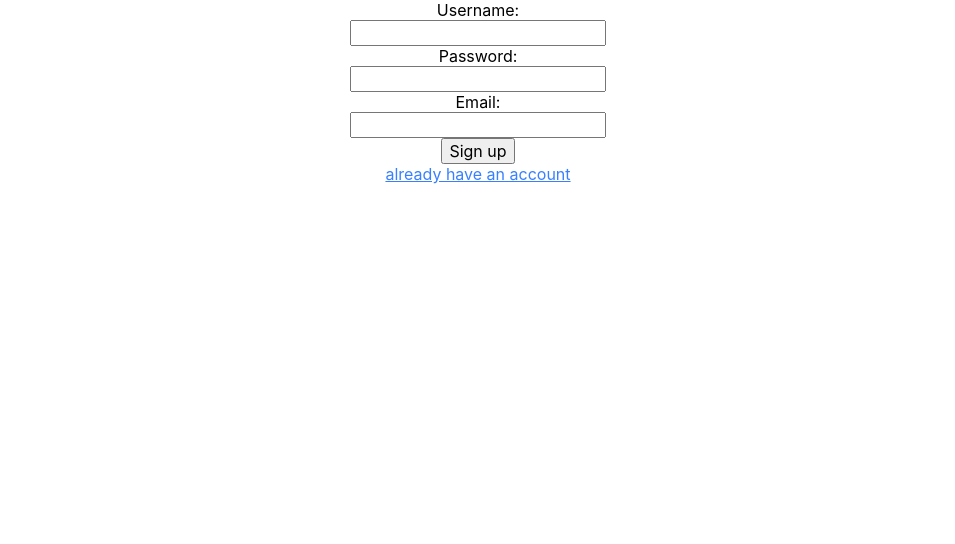
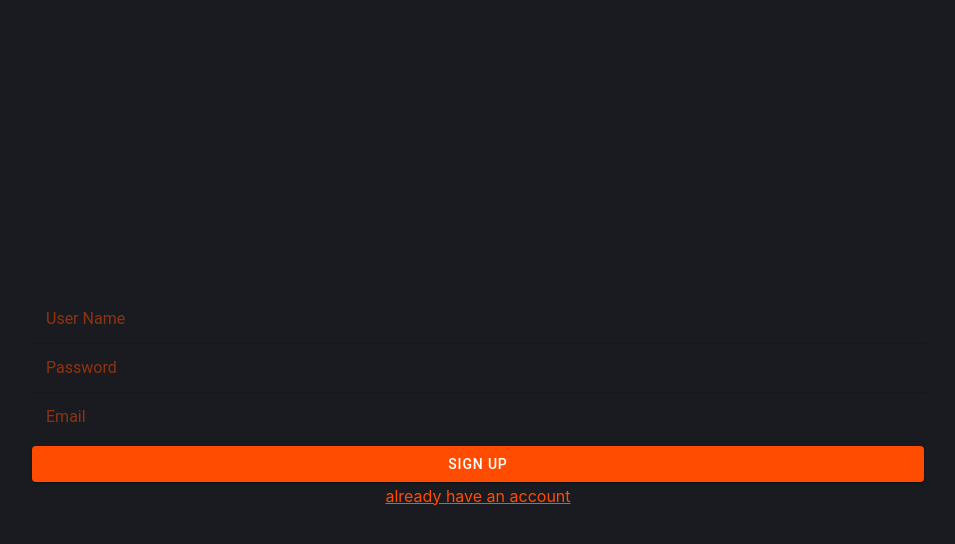
Before and after one commit to Kananmas/crud-app-project, a React (Create React App) app: page /signup in a window 1280 px wide. Shown: the top 544 px of the page, without its empty margins (162-1117 px from the left). Built offline with nearby package versions, Linux system fonts and the light colour scheme.

Commit message:
feat: add component button,input and fix ui signin-up

```diff
--- /dev/null
+++ b/src/components/Button/index.jsx
@@ -0,0 +1,9 @@
+import { IonButton } from "@ionic/react";
+
+export function Button(props) {
+  return (
+    <IonButton color="orange" onClick={props.onClick}>
+      {props.children}
+    </IonButton>
+  );
+}
--- /dev/null
+++ b/src/components/Input/index.jsx
@@ -0,0 +1,16 @@
+import { IonInput, IonItem } from "@ionic/react";
+import "./style.css";
+export function Input(props) {
+  return (
+    <IonItem class="custom">
+      <IonInput
+        color={props.color}
+        placeholder={props.placeholder}
+        type={props.type}
+        value={props.value}
+        onIonChange={props.onChange}
+        class="custom"
+      ></IonInput>
+    </IonItem>
+  );
+}
--- /dev/null
+++ b/src/components/Input/style.css
@@ -0,0 +1,4 @@
+ion-item.custom {
+  --background: #1a1b20;
+  --highlight-color-focused: #ff4c01;
+}
--- a/src/pages/Signin.jsx
+++ b/src/pages/Signin.jsx
@@ -1,21 +1,24 @@
 import { useState } from "react";
 import { Link, useHistory } from "react-router-dom";
+import { Button } from "../components/Button";
+import { Input } from "../components/Input";
 import { signInUser } from "../utils/sign-in-user.util";
+import "./style.css";
 
 export default function Signin() {
   let [email, setEmail] = useState("");
   let [password, setPassword] = useState("");
   const History = useHistory();
 
-  const ChangePassword = (e) => {
+  const handlerChangePassword = (e) => {
     setPassword(e.target.value);
   };
 
-  const ChangeEmail = (e) => {
+  const handlerChangeEmail = (e) => {
     setEmail(e.target.value);
   };
 
-  const HandleSignIn = () => {
+  const handleSignIn = () => {
     if (!password.length || !email.length) {
       alert("please enter fill all the fields");
     } else {
@@ -28,21 +31,27 @@ export default function Signin() {
   };
 
   return (
-    <>
-      <label>Email:</label>
+    <div class="container">
+      <Input
+        color="orange"
+        placeholder="Email"
+        type="email"
+        value={email}
+        onChange={handlerChangeEmail}
+      />
+      <Input
+        color="orange"
+        placeholder="Password"
+        type="password"
+        value={password}
+        onChange={handlerChangePassword}
+      />
+      <Button onClick={handleSignIn}>Sign in</Button>
       <div>
-        <input type="Email" onChange={ChangeEmail} />
+        <Link className="orange" to="/signup">
+          don't have an account? sign up
+        </Link>
       </div>
-      <label>Password:</label>
-      <div>
-        <input type="password" onChange={ChangePassword} />
-      </div>
-
-      <input type="button" value="Sign in" onClick={HandleSignIn} />
-
-      <div>
-        <Link to="/signup">don't have an account? sign up</Link>
-      </div>
-    </>
+    </div>
   );
 }
--- a/src/pages/Signup.jsx
+++ b/src/pages/Signup.jsx
@@ -1,28 +1,38 @@
 import { useState } from "react";
 import { Link, useHistory } from "react-router-dom";
+import { Input } from "../components/Input";
 import { signUpUser } from "../utils/sign-up-user.util";
+import { Button } from "../components/Button";
+import { useIonAlert } from "@ionic/react";
+import "./style.css";
 
 export default function Signup() {
   let [username, setUsername] = useState("");
   let [email, setEmail] = useState("");
   let [password, setPassword] = useState("");
   const History = useHistory();
+  // alert
+  const [presentAlert] = useIonAlert();
 
-  const ChangeUsername = (e) => {
+  const handlerChangeUsername = (e) => {
     setUsername(e.target.value);
   };
 
-  const ChangePassword = (e) => {
+  const handlerChangePassword = (e) => {
     setPassword(e.target.value);
   };
 
-  const ChangeEmail = (e) => {
+  const handlerChangeEmail = (e) => {
     setEmail(e.target.value);
   };
 
   const HandleSignUp = () => {
     if (!username.length || !password.length || !email.length) {
-      alert("please enter fill all the fields");
+      presentAlert({
+        header: "Alert",
+        message: "please enter fill all the fields",
+        buttons: ["OK"],
+      });
     } else {
       signUpUser(email, password, username).then(() => {
         History.push("/quiz");
@@ -31,24 +41,36 @@ export default function Signup() {
   };
 
   return (
-    <>
-      <label>Username:</label>
+    <div class="container">
+      <Input
+        color="orange"
+        placeholder="User Name"
+        type="text"
+        value={username}
+        onChange={handlerChangeUsername}
+      />
+      <Input
+        color="orange"
+        placeholder="Password"
+        type="password"
+        value={password}
+        onChange={handlerChangePassword}
+      />
+      <Input
+        color="orange"
+        placeholder="Email"
+        type="email"
+        value={email}
+        onChange={handlerChangeEmail}
+      />
+
+      <Button onClick={HandleSignUp}>Sign up</Button>
       <div>
-        <input type="text" onChange={ChangeUsername} />
+        <Link className="orange" to="/signin">
+          {" "}
+          already have an account{" "}
+        </Link>
       </div>
-      <label>Password:</label>
-      <div>
-        <input type="password" onChange={ChangePassword} />
-      </div>
-      <label>Email:</label>
-      <div>
-        <input type="Email" onChange={ChangeEmail} />
-      </div>
-
-      <input type="button" value="Sign up" onClick={HandleSignUp} />
-      <div>
-        <Link to="/signin"> already have an account </Link>
-      </div>
-    </>
+    </div>
   );
 }
--- /dev/null
+++ b/src/pages/style.css
@@ -0,0 +1,12 @@
+html {
+  background-color: #1a1b20;
+}
+.container {
+  height: 100vh;
+  display: flex;
+  flex-direction: column;
+  justify-content: center;
+}
+.orange {
+  color: #ff4c01;
+}
--- a/src/theme/variables.css
+++ b/src/theme/variables.css
@@ -74,6 +74,14 @@ http://ionicframework.com/docs/theming/ */
   --ion-color-light-contrast-rgb: 0, 0, 0;
   --ion-color-light-shade: #d7d8da;
   --ion-color-light-tint: #f5f6f9;
+
+  /** orange **/
+  --ion-color-orange: #ff4c01;
+  --ion-color-orange-rgb: 255, 76, 1;
+  --ion-color-orange-contrast: #ffffff;
+  --ion-color-orange-contrast-rgb: 255, 255, 255;
+  --ion-color-orange-shade: #e04301;
+  --ion-color-orange-tint: #ff5e1a;
 }
 
 @media (prefers-color-scheme: dark) {
@@ -84,65 +92,65 @@ http://ionicframework.com/docs/theming/ */
 
   body {
     --ion-color-primary: #428cff;
-    --ion-color-primary-rgb: 66,140,255;
+    --ion-color-primary-rgb: 66, 140, 255;
     --ion-color-primary-contrast: #ffffff;
-    --ion-color-primary-contrast-rgb: 255,255,255;
+    --ion-color-primary-contrast-rgb: 255, 255, 255;
     --ion-color-primary-shade: #3a7be0;
     --ion-color-primary-tint: #5598ff;
 
     --ion-color-secondary: #50c8ff;
-    --ion-color-secondary-rgb: 80,200,255;
+    --ion-color-secondary-rgb: 80, 200, 255;
     --ion-color-secondary-contrast: #ffffff;
-    --ion-color-secondary-contrast-rgb: 255,255,255;
+    --ion-color-secondary-contrast-rgb: 255, 255, 255;
     --ion-color-secondary-shade: #46b0e0;
     --ion-color-secondary-tint: #62ceff;
 
     --ion-color-tertiary: #6a64ff;
-    --ion-color-tertiary-rgb: 106,100,255;
+    --ion-color-tertiary-rgb: 106, 100, 255;
     --ion-color-tertiary-contrast: #ffffff;
-    --ion-color-tertiary-contrast-rgb: 255,255,255;
+    --ion-color-tertiary-contrast-rgb: 255, 255, 255;
     --ion-color-tertiary-shade: #5d58e0;
     --ion-color-tertiary-tint: #7974ff;
 
     --ion-color-success: #2fdf75;
-    --ion-color-success-rgb: 47,223,117;
+    --ion-color-success-rgb: 47, 223, 117;
     --ion-color-success-contrast: #000000;
-    --ion-color-success-contrast-rgb: 0,0,0;
+    --ion-color-success-contrast-rgb: 0, 0, 0;
     --ion-color-success-shade: #29c467;
     --ion-color-success-tint: #44e283;
 
     --ion-color-warning: #ffd534;
-    --ion-color-warning-rgb: 255,213,52;
+    --ion-color-warning-rgb: 255, 213, 52;
     --ion-color-warning-contrast: #000000;
-    --ion-color-warning-contrast-rgb: 0,0,0;
+    --ion-color-warning-contrast-rgb: 0, 0, 0;
     --ion-color-warning-shade: #e0bb2e;
     --ion-color-warning-tint: #ffd948;
 
     --ion-color-danger: #ff4961;
-    --ion-color-danger-rgb: 255,73,97;
+    --ion-color-danger-rgb: 255, 73, 97;
     --ion-color-danger-contrast: #ffffff;
-    --ion-color-danger-contrast-rgb: 255,255,255;
+    --ion-color-danger-contrast-rgb: 255, 255, 255;
     --ion-color-danger-shade: #e04055;
     --ion-color-danger-tint: #ff5b71;
 
     --ion-color-dark: #f4f5f8;
-    --ion-color-dark-rgb: 244,245,248;
+    --ion-color-dark-rgb: 244, 245, 248;
     --ion-color-dark-contrast: #000000;
-    --ion-color-dark-contrast-rgb: 0,0,0;
+    --ion-color-dark-contrast-rgb: 0, 0, 0;
     --ion-color-dark-shade: #d7d8da;
     --ion-color-dark-tint: #f5f6f9;
 
     --ion-color-medium: #989aa2;
-    --ion-color-medium-rgb: 152,154,162;
+    --ion-color-medium-rgb: 152, 154, 162;
     --ion-color-medium-contrast: #000000;
-    --ion-color-medium-contrast-rgb: 0,0,0;
+    --ion-color-medium-contrast-rgb: 0, 0, 0;
     --ion-color-medium-shade: #86888f;
     --ion-color-medium-tint: #a2a4ab;
 
     --ion-color-light: #222428;
-    --ion-color-light-rgb: 34,36,40;
+    --ion-color-light-rgb: 34, 36, 40;
     --ion-color-light-contrast: #ffffff;
-    --ion-color-light-contrast-rgb: 255,255,255;
+    --ion-color-light-contrast-rgb: 255, 255, 255;
     --ion-color-light-shade: #1e2023;
     --ion-color-light-tint: #383a3e;
   }
@@ -154,10 +162,10 @@ http://ionicframework.com/docs/theming/ */
 
   .ios body {
     --ion-background-color: #000000;
-    --ion-background-color-rgb: 0,0,0;
+    --ion-background-color-rgb: 0, 0, 0;
 
     --ion-text-color: #ffffff;
-    --ion-text-color-rgb: 255,255,255;
+    --ion-text-color-rgb: 255, 255, 255;
 
     --ion-color-step-50: #0d0d0d;
     --ion-color-step-100: #1a1a1a;
@@ -190,7 +198,6 @@ http://ionicframework.com/docs/theming/ */
     --ion-toolbar-border-color: var(--ion-color-step-250);
   }
 
-
   /*
    * Material Design Dark Theme
    * -------------------------------------------
@@ -198,10 +205,10 @@ http://ionicframework.com/docs/theming/ */
 
   .md body {
     --ion-background-color: #121212;
-    --ion-background-color-rgb: 18,18,18;
+    --ion-background-color-rgb: 18, 18, 18;
 
     --ion-text-color: #ffffff;
-    --ion-text-color-rgb: 255,255,255;
+    --ion-text-color-rgb: 255, 255, 255;
 
     --ion-border-color: #222222;
 
@@ -234,3 +241,11 @@ http://ionicframework.com/docs/theming/ */
     --ion-card-background: #1e1e1e;
   }
 }
+.ion-color-orange {
+  --ion-color-base: var(--ion-color-orange);
+  --ion-color-base-rgb: var(--ion-color-orange-rgb);
+  --ion-color-contrast: var(--ion-color-orange-contrast);
+  --ion-color-contrast-rgb: var(--ion-color-orange-contrast-rgb);
+  --ion-color-shade: var(--ion-color-orange-shade);
+  --ion-color-tint: var(--ion-color-orange-tint);
+}
```
